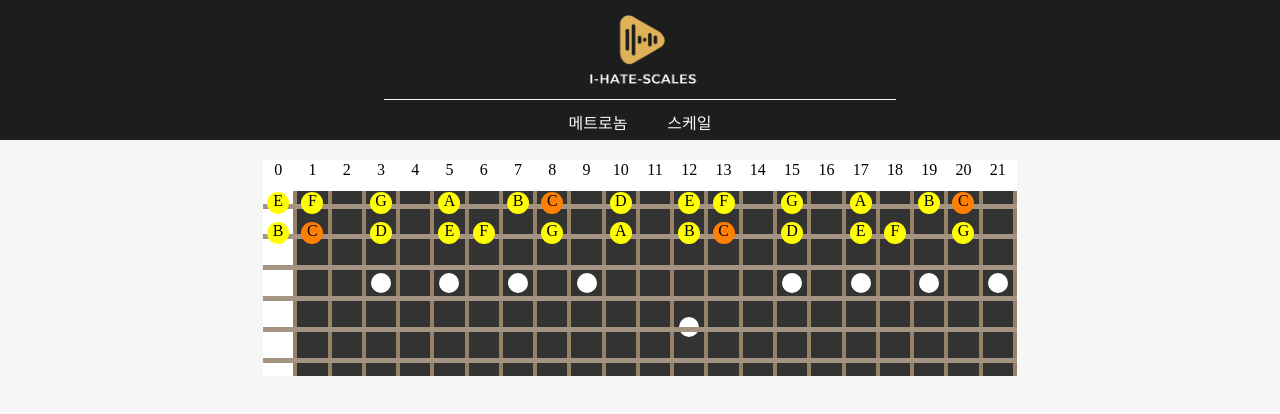
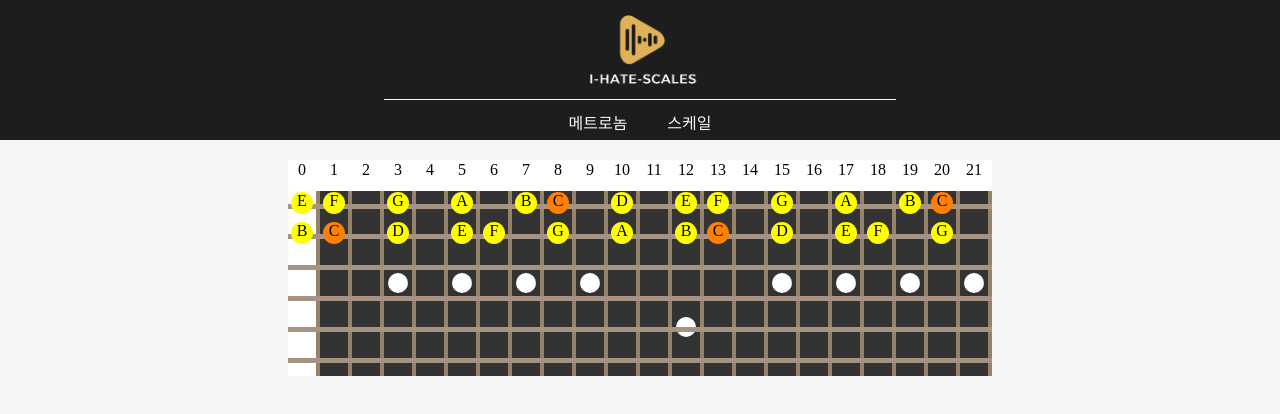
Before and after one commit to JeonH503/i-hate-scales, a Next.js app: page /scales in a window 1280 px wide. Shown: the top 414 px of the page. Built offline with nearby package versions, Linux system fonts and the light colour scheme.

Commit message:
fletboard 좌우 padding 추가

```diff
--- a/pages/scales.tsx
+++ b/pages/scales.tsx
@@ -17,6 +17,7 @@ const Fretboard = styled.div`
     flex-direction: row;
     flex-direction: column;
     height:220px;
+    padding: 0 25px;
 `
 
 const String = styled.div`
```
